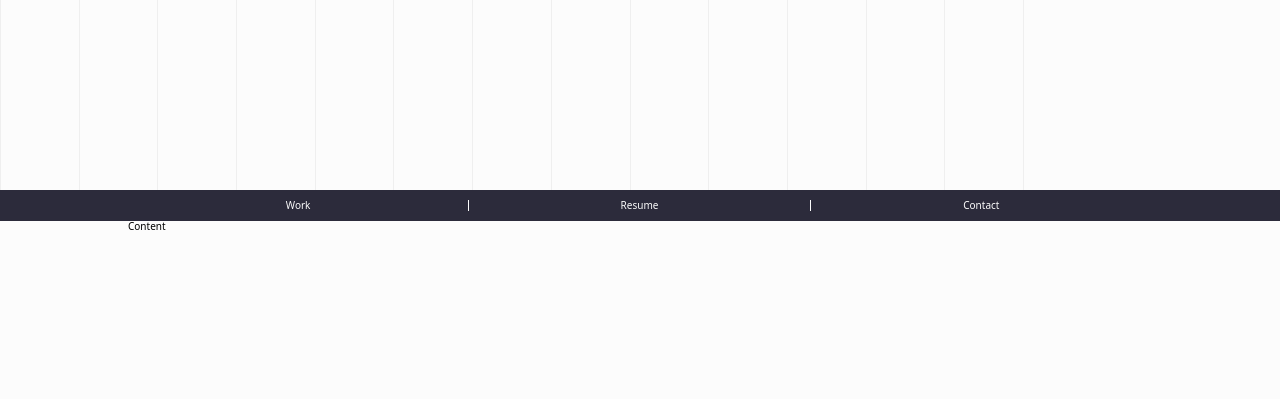
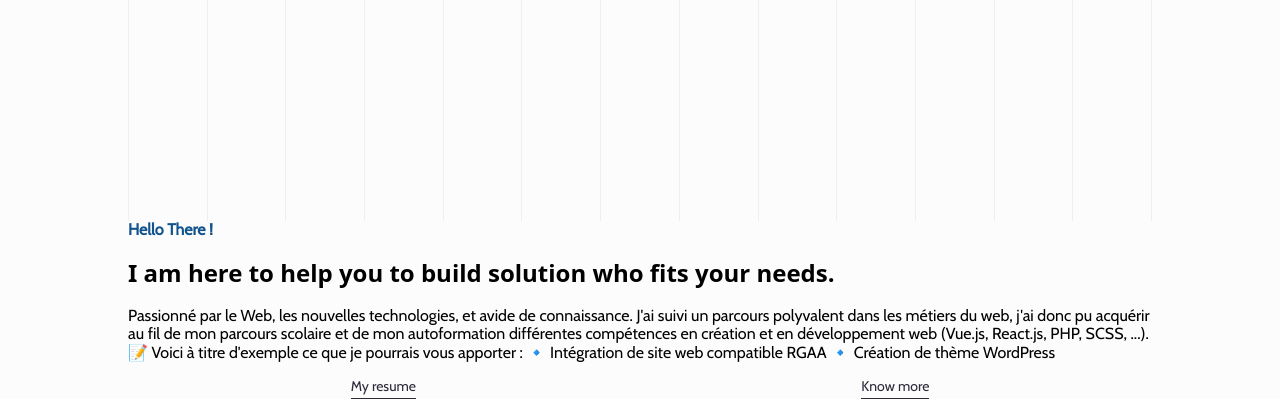
Before and after one commit to MyrrdinAlsatian/blog-html-maquette, a website: page src/index.html in a window 1280 px wide. Shown: the part 579-978 px from the top of the page. Before the commit the page ends 812 px from the top, so only its background shows below. Drawn offline with nearby package versions, Linux system fonts and the light colour scheme; files that its build step writes are made by us from their sources.

Commit message:
add intro section

```diff
--- a/src/index.html
+++ b/src/index.html
@@ -1,15 +1,14 @@
 <!DOCTYPE html>
 <html lang="fr">
+  <head>
+    <meta charset="UTF-8" />
+    <meta http-equiv="X-UA-Compatible" content="IE=edge" />
+    <meta name="viewport" content="width=device-width, initial-scale=1.0" />
+    <meta name="description" content="Portfolio intéractif " />
+    <meta name="keyword" content="Intégrateur Css3 Html5 JavaScript" />
 
-<head>
-    <meta charset="UTF-8">
-    <meta http-equiv="X-UA-Compatible" content="IE=edge">
-    <meta name="viewport" content="width=device-width, initial-scale=1.0">
-    <meta name="description" content="Portfolio intéractif ">
-    <meta name="keyword" content="Intégrateur Css3 Html5 JavaScript">
-
-    <link rel="stylesheet" href="css/main.css">
-    <link rel="shortcut icon" type="image/png" href="img/favicon.png">
+    <link rel="stylesheet" href="css/main.css" />
+    <link rel="shortcut icon" type="image/png" href="img/favicon.png" />
 
     <title>Jean-Baptiste Stephan Creative developer</title>
   </head>
@@ -17,47 +16,84 @@
   <body>
     <header class="hero hero--default">
       <section class="hero__pick-up">
-            <h1><span class="hero__pick-up-firstline">  Creative <span class="u-f-regular">Fullstack</span> </span> <span class="hero__pick-up-secondline" >Developpeur</span> </h1>
+        <h1>
+          <span class="hero__pick-up-firstline">
+            Creative <span class="u-f-regular">Fullstack</span>
+          </span>
+          <span class="hero__pick-up-secondline">Developpeur</span>
+        </h1>
       </section>
       <section class="hero__names">
-            <p><span class="hero__names--nobg">Jean-Baptiste</span><span class="hero__names--dark" lang="ja-jp" >ステファン</span></p>
-            <p><span class="hero__names--dark" lang="ja-jp">ジーン・バプティスト</span><span class="hero__names--nobg">Stephan</span></p>
+        <p>
+          <span class="hero__names--nobg">Jean-Baptiste</span
+          ><span class="hero__names--dark" lang="ja-jp">ステファン</span>
+        </p>
+        <p>
+          <span class="hero__names--dark" lang="ja-jp"
+            >ジーン・バプティスト</span
+          ><span class="hero__names--nobg">Stephan</span>
+        </p>
       </section>
     </header>
     <div class="navigation navigation--mobile">
-        <input class="navigation__checkbox" type="checkbox" name="nav-toggle" id="nav-toggle">
+      <input
+        class="navigation__checkbox"
+        type="checkbox"
+        name="nav-toggle"
+        id="nav-toggle"
+      />
       <label class="navigation__button" for="nav-toggle">
-           <span class="navigation__icon">
-               &nbsp;
-           </span>
+        <span class="navigation__icon"> &nbsp; </span>
       </label>
       <div class="navigation__background">&nbsp;</div>
       <nav class="navigation__nav" role="navigation" aria-label="mobile">
         <ul class="navigation__list">
-                <li class="navigation__item" > <a class="navigation__link" href="#">About me</a></li>
-                <li class="navigation__item" > <a class="navigation__link" href="#">Case study</a></li>
-                <li class="navigation__item" > <a class="navigation__link" href="#">Blog</a></li>
-                <li class="navigation__item" > <a class="navigation__link" href="#">Contact</a></li>
+          <li class="navigation__item">
+            <a class="navigation__link" href="#">About me</a>
+          </li>
+          <li class="navigation__item">
+            <a class="navigation__link" href="#">Case study</a>
+          </li>
+          <li class="navigation__item">
+            <a class="navigation__link" href="#">Blog</a>
+          </li>
+          <li class="navigation__item">
+            <a class="navigation__link" href="#">Contact</a>
+          </li>
         </ul>
       </nav>
     </div>
     <div class="navigation navigation--desktop">
       <nav class="navigation__nav" role="navigation" aria-label="main">
         <ul class="navigation__list">
-                <li class="navigation__item" > <a class="navigation__link" href="#">About me</a></li>
-                <li class="navigation__item" > <a class="navigation__link" href="#">Case study</a></li>
-                <li class="navigation__item" > <a class="navigation__link" href="#">Blog</a></li>
-                <li class="navigation__item" > <a class="navigation__link" href="#">Contact</a></li>
+          <li class="navigation__item">
+            <a class="navigation__link" href="#">About me</a>
+          </li>
+          <li class="navigation__item">
+            <a class="navigation__link" href="#">Case study</a>
+          </li>
+          <li class="navigation__item">
+            <a class="navigation__link" href="#">Blog</a>
+          </li>
+          <li class="navigation__item">
+            <a class="navigation__link" href="#">Contact</a>
+          </li>
         </ul>
       </nav>
     </div>
-    <nav class="quick-link" role="navigation" aria-label="shortcut">
+    <!-- <nav class="quick-link" role="navigation" aria-label="shortcut">
       <ul class="quick-link__container">
-            <li class="quick-link__item"><a href="#"><i></i><span>Work</span></a></li>
-            <li class="quick-link__item"><a href="#"><i></i><span>Resume</span></a></li>
-            <li class="quick-link__item"><a href="#"><i></i><span>Contact</span></a></li>
+        <li class="quick-link__item">
+          <a href="#"><i></i><span>Work</span></a>
+        </li>
+        <li class="quick-link__item">
+          <a href="#"><i></i><span>Resume</span></a>
+        </li>
+        <li class="quick-link__item">
+          <a href="#"><i></i><span>Contact</span></a>
+        </li>
       </ul>
-    </nav>
+    </nav> -->
     <div class="line_container">
       <div class="line line_active grid_active"></div>
       <div class="line line1 middle_line_js grid_active"></div>
@@ -75,8 +111,41 @@
       <div class="line line_active grid_active"></div>
     </div>
     <main>
-        Content
+      <section class="intro">
+        <header>
+          <span class="intro__title-label">Hello There !</span>
+          <h2 class="intro__title">
+            I am here to help you to build solution who fits your needs.
+          </h2>
+        </header>
+        <p class="intro__text">
+          Passionné par le Web, les nouvelles technologies, et avide de
+          connaissance. J'ai suivi un parcours polyvalent dans les métiers du
+          web, j'ai donc pu acquérir au fil de mon parcours scolaire et de mon
+          autoformation différentes compétences en création et en développement
+          web (Vue.js, React.js, PHP, SCSS, ...).📝 Voici à titre d'exemple ce
+          que je pourrais vous apporter : 🔹 Intégration de site web compatible
+          RGAA 🔹 Création de thème WordPress
+        </p>
+        <footer class="intro__btns-container">
+          <a
+            name="intro__btn-resume"
+            id="intro__btn-resume"
+            class="btn btn-primary"
+            href="#"
+            role="button"
+            >My resume</a
+          >
+          <a
+            name="intro__btn-knowmore"
+            id="intro__btn-knowmore"
+            class="btn btn-primary"
+            href="#"
+            role="button"
+            >Know more</a
+          >
+        </footer>
+      </section>
     </main>
   </body>
-
 </html>
--- a/src/sass/base/_base.scss
+++ b/src/sass/base/_base.scss
@@ -25,8 +25,10 @@ html {
 body {
     background: $off-white;
     box-sizing: border-box;
-
-
+    display: flex;
+    flex-direction: column;
+    justify-content: center;
+    align-items:center;
 }
 
 main {
--- a/src/sass/components/_btn.scss
+++ b/src/sass/components/_btn.scss
@@ -1 +1,16 @@
             /* tout les élements réutilisable*/
+           .btn{
+               font-family: $body-font-family;
+               font-size: $body-font-size-small;
+               border-bottom: $dark-400 solid 1px;
+               height:1.5em;
+               display: inline-block;
+
+               &,
+               &:visited,
+               &:active{
+                   text-decoration: none;
+                   color: $dark-400;
+               }
+
+           }
--- /dev/null
+++ b/src/sass/components/_intro.scss
@@ -0,0 +1,25 @@
+.intro{
+    &__text{
+        font-size:$body-font-size-medium;
+        font-family: $body-font-family;
+    }
+
+    &__title{
+        font-size:$body-font-size-large;
+        font-weight: 700;
+        font-size: $heading-font-size-small;
+        &-label{
+            color: $blue-400;
+            font-weight: 700;
+            font-family: $body-font-family;
+            font-size:$body-font-size-medium;
+
+        }
+    }
+    &__btns-container{
+        display: flex;
+        justify-content: space-around;
+        align-items: center;
+
+    }
+}
--- a/src/sass/main.scss
+++ b/src/sass/main.scss
@@ -7,6 +7,8 @@
 @import "base/utility";
 // @import "layout/grid";
 // @import "components/loader";
+@import "components/btn";
+@import "components/intro";
 @import "components/bg_grid";
 @import "components/navigation_bar";
 @import "components/hero";
```
Lines whose indentation alone changed are shown as unchanged.
